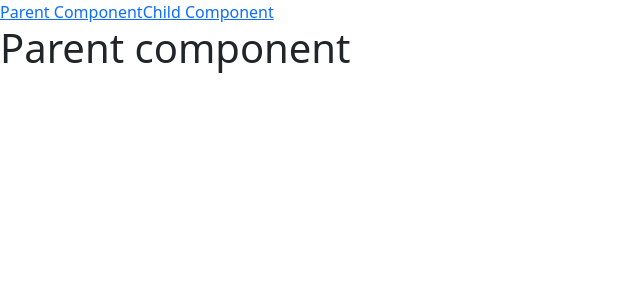
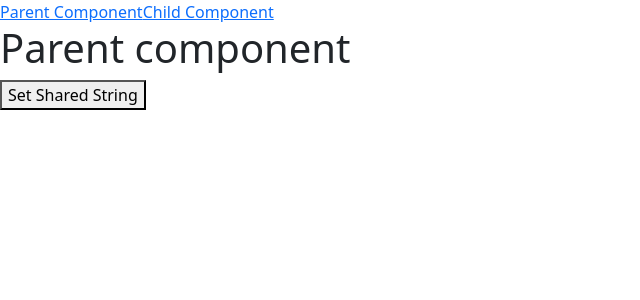
Before and after one commit to mattdeba/10-angular, an Angular app: page /parent in a window 1280 px wide. Shown: the top 300 px of the page, without its empty margins (0-640 px from the left). Built offline with nearby package versions, Linux system fonts and the light colour scheme.

Commit message:
shared data string

```diff
--- a/src/app/child/child.component.html
+++ b/src/app/child/child.component.html
@@ -1 +1,2 @@
 <h1>Child component</h1>
+<p>{{myString}}</p>
--- a/src/app/child/child.component.ts
+++ b/src/app/child/child.component.ts
@@ -1,7 +1,15 @@
 import { Component } from '@angular/core'
+import {SharedDataService} from "../services/shared-data.service";
 
 @Component({
   selector: 'child',
   templateUrl: 'child.component.html'
 })
-export class ChildComponent {}
+export class ChildComponent {
+  constructor(private dataService: SharedDataService) {}
+
+  get myString() {
+    return this.dataService.sharedString;
+  }
+
+}
--- a/src/app/parent/parent.component.html
+++ b/src/app/parent/parent.component.html
@@ -1 +1,2 @@
 <h1>Parent component</h1>
+<button (click)="setSharedString()">Set Shared String</button>
--- a/src/app/parent/parent.component.ts
+++ b/src/app/parent/parent.component.ts
@@ -1,7 +1,15 @@
 import { Component } from '@angular/core'
+import {SharedDataService} from "../services/shared-data.service";
 
 @Component({
   selector: 'parent',
   templateUrl: 'parent.component.html'
 })
-export class ParentComponent {}
+export class ParentComponent {
+  constructor(private dataService: SharedDataService) {
+  }
+
+  setSharedString() {
+    this.dataService.setSharedString('data defined by the parent !');
+  }
+}
--- /dev/null
+++ b/src/app/services/shared-data.service.ts
@@ -0,0 +1,12 @@
+import { Injectable } from '@angular/core'
+
+@Injectable({
+  providedIn: 'root',
+})
+export class SharedDataService {
+  sharedString: string = '';
+
+  setSharedString(newString: string) {
+    this.sharedString = newString;
+  }
+}
```
